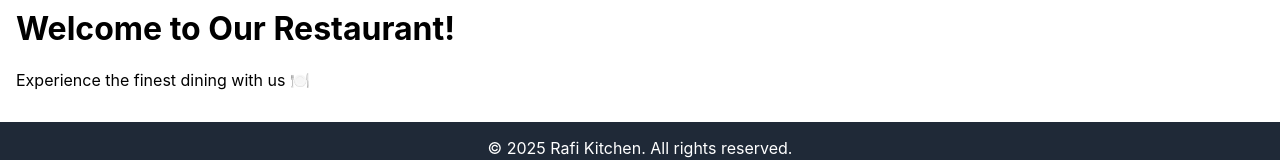
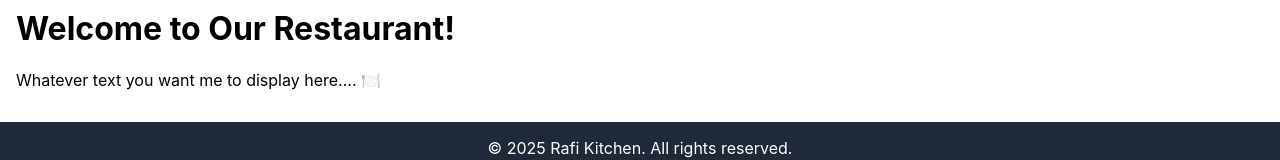
Before and after one commit to Sajjad5037/RafisKitchen, a React (Create React App) app: page / in a window 1280 px wide. Shown: the part 1098-1258 px from the top of the page. Built offline with nearby package versions, Linux system fonts and the light colour scheme.

Commit message:
Update home.js

```diff
--- a/src/pages/home.js
+++ b/src/pages/home.js
@@ -3,7 +3,7 @@ function Home() {
   return (
     <div>
       <h1 style={{ fontSize: "2rem", fontWeight: "bold" }}>Welcome to Our Restaurant!</h1>
-      <p>Experience the finest dining with us 🍽️</p>
+      <p>Whatever text you want me to display here.... 🍽️</p>
     </div>
   );
 }
```
